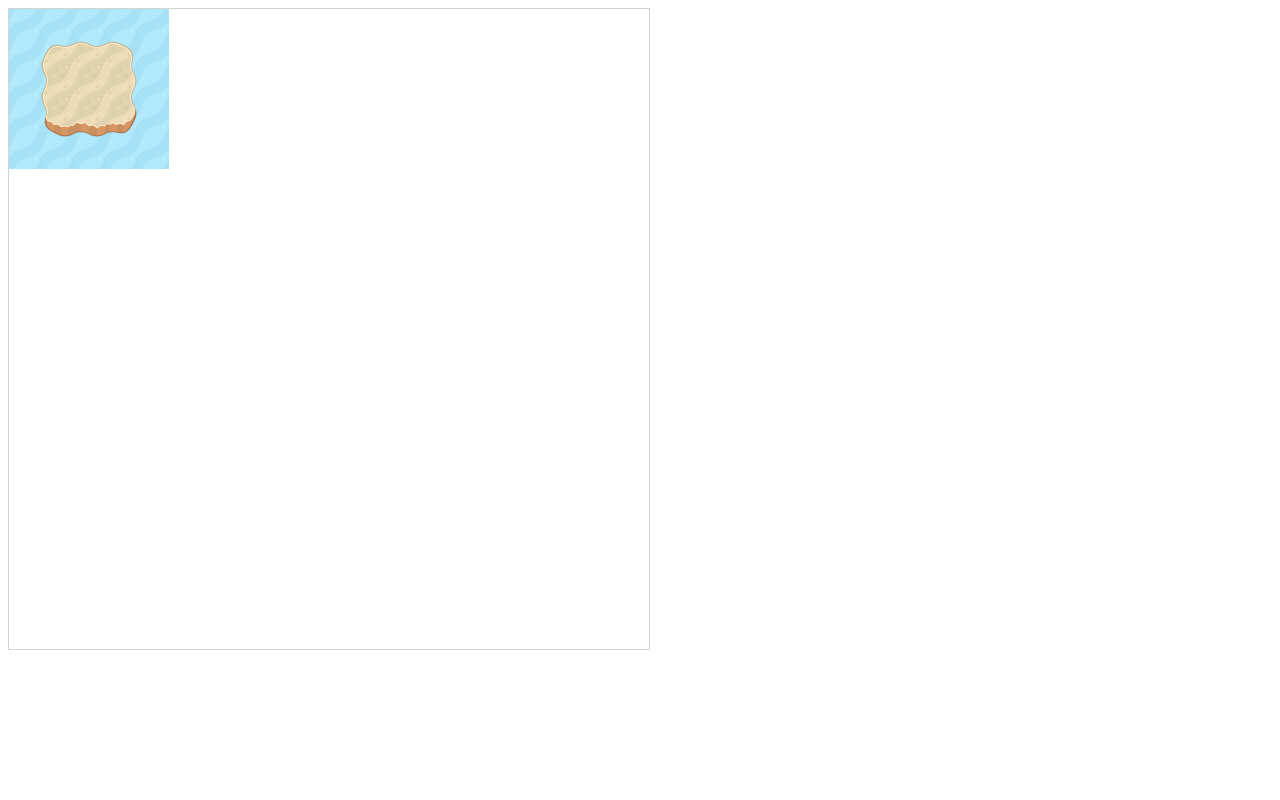
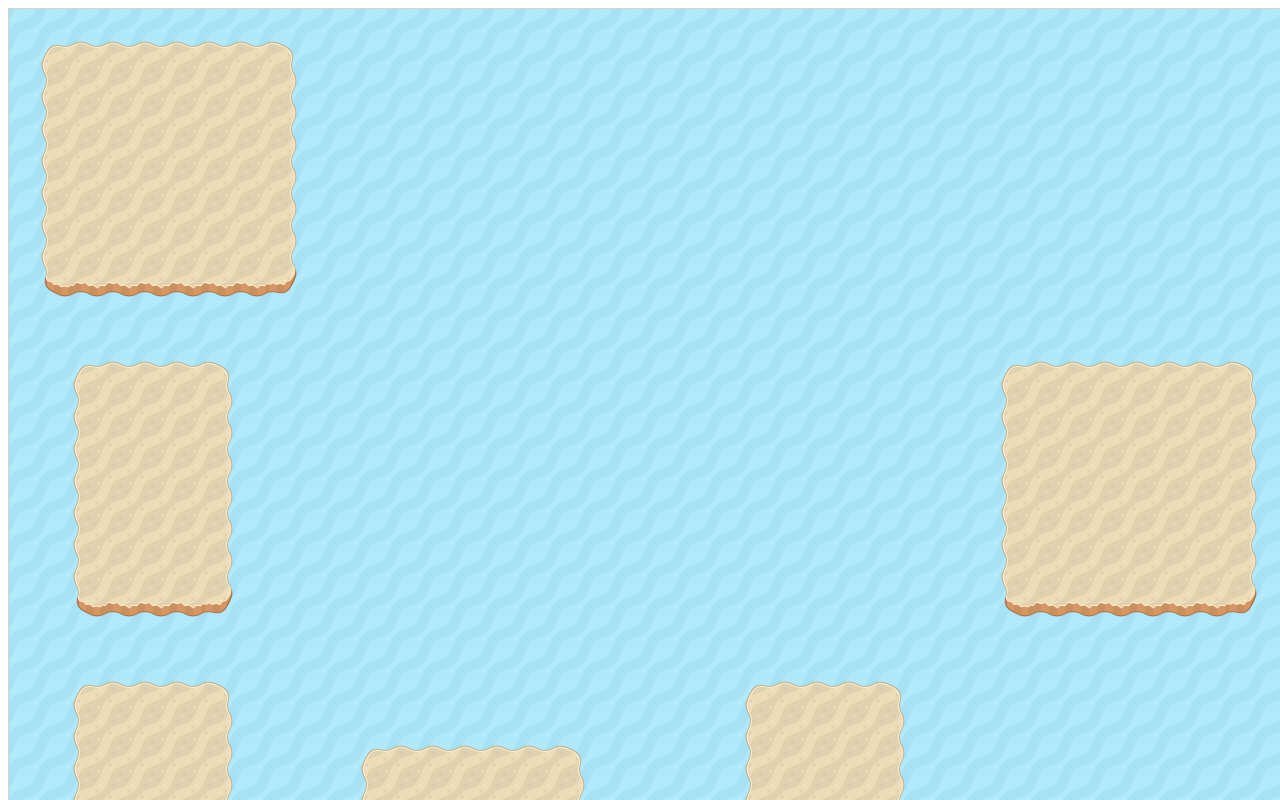
Before and after one commit to edwinla/dark-descent, a website built with webpack: page index.html in a window 1280 px wide. Shown: the top 800 px of the page. Built offline with nearby package versions, Linux system fonts and the light colour scheme.

Commit message:
Add floor procedural partition rendering

```diff
--- a/floor.js
+++ b/floor.js
@@ -11,17 +11,29 @@ import Partition from './partition';
 
 
 export default class Floor {
-  constructor(canvasEl, map, tilesSrc) {
-    this.map = map;
+  constructor(canvasEl, tilesSrc) {
     this.tilesLoaded = 0;
     this.ctx = canvasEl.getContext('2d');
     this.tiles = {};
 
+    // must be an even square for glue function to work
+    this.partitions = this.generatePartitions(16);
+    this.map = this.gluePartitions();
+
     this.loadTiles(tilesSrc);
   }
 
+  generatePartitions(num) {
+    const partitions = [];
+    for (let i = 0; i < num; i++) {
+      const partition = new Partition();
+      partitions.push(partition.grid);
+    }
+    return partitions;
+  }
+
   loadTiles(tilesSrc) {
-    const tilesSrcKeys = Object.keys(tilesSrc), tiles = {};
+    const tilesSrcKeys = Object.keys(tilesSrc);
     for (let i = 0; i < tilesSrcKeys.length; i++) {
       const tile = tilesSrcKeys[i];
       this.tiles[tile] = new Image();
@@ -30,8 +42,29 @@ export default class Floor {
         this.init(tilesSrcKeys.length);
       };
     }
+  }
 
-    return tiles;
+  gluePartitions() {
+    const rootSize = Math.sqrt(this.partitions.length);
+    let map = [];
+    let nextRows = [];
+    for (let i = 0; i < this.partitions.length; i++) {
+      if (i % 5 === 0) {
+        map = map.concat(nextRows);
+        nextRows = this.partitions[i];
+      } else {
+        nextRows = this.glue(nextRows, this.partitions[i]);
+      }
+    }
+    return map;
+  }
+
+  glue(part1, part2) {
+    const glued = [];
+    for (let i = 0; i < part1.length; i++) {
+      glued.push(part1[i].concat(part2[i]));
+    }
+    return glued;
   }
 
   init(count) {
--- a/index.html
+++ b/index.html
@@ -6,6 +6,6 @@
     <title></title>
   </head>
   <body>
-    <canvas id="main" width="640" height="640" style="border:1px solid #d3d3d3;">
+    <canvas id="main" width="1280" height="1280" style="border:1px solid #d3d3d3;">
   </body>
 </html>
--- a/index.js
+++ b/index.js
@@ -1,4 +1,5 @@
 import Floor from './floor';
+import Partition from './partition';
 
 const tilesSrc = {
   w1: "./assets/images/PNG/mapTile_187.png",
@@ -23,5 +24,7 @@ const map = [
 
 document.addEventListener('DOMContentLoaded', () => {
   const canvasEl = document.getElementById('main');
-  const floor = new Floor(canvasEl, map, tilesSrc);
+  const partition = new Partition();
+  const floor = new Floor(canvasEl, tilesSrc);
+  window.floor = floor;
 });
--- a/partition.js
+++ b/partition.js
@@ -1,14 +1,28 @@
 import Room from './room.js';
 
 export default class Partition {
-  constructor(height = 10, width = 10, gapSize = 2) {
+  constructor(height = 10, width = 10, gapSize = 1) {
     this.height = height;
     this.width = width;
     this.gapSize = gapSize;
-    // const roomChance = Math.random() * 4;
+    const roomChance = Math.random() * 4;
 
-    this.grid = this.createRoom();
-    // this.grid = roomChance > 3 ? this.createRoom() : null;
+    // this.grid = this.createRoom();
+    this.grid = roomChance > 2 ? this.createRoom() : this.solidPartition();
+  }
+
+  solidPartition() {
+    const grid = [];
+
+    for (let i = 0; i < this.height; i++) {
+      const row = [];
+      for (let j = 0; j < this.width; j++) {
+        row.push('w1');
+      }
+      grid.push(row);
+    }
+
+    return grid;
   }
 
   generate(partRoomX, partRoomY, partRoomXEnd, partRoomYEnd) {
@@ -70,34 +84,23 @@ export default class Partition {
 
   createRoom() {
     // The max dimensions of the room, where gap is on all four sides
-    const roomMaxWidth = this.width - (2 * this.gapSize); // default: 6
-    const roomMaxHeight = this.height - (2 * this.gapSize); // default: 6
+    const roomMaxWidth = this.width - (2 * this.gapSize);
+    const roomMaxHeight = this.height - (2 * this.gapSize);
 
     // Room minimum height should be at least 3 x 3
-    const roomWidth = Math.floor(Math.random() * 4) + (roomMaxWidth - 3); // default 3 - 6
-    const roomHeight = Math.floor(Math.random() * 4) + (roomMaxHeight - 3); // default 3 - 6
+    const roomWidth = Math.floor(Math.random() * 4) + (roomMaxWidth - 3);
+    const roomHeight = Math.floor(Math.random() * 4) + (roomMaxHeight - 3);
 
     // Random room placement that does not intrude partition gap
-    const partRoomX = Math.floor(Math.random() * (roomMaxWidth - roomWidth)) + this.gapSize; // default 0 - 3
-    const partRoomY = Math.floor(Math.random() * (roomMaxHeight - roomHeight)) + this.gapSize; // default 0 - 3
+    const partRoomX = Math.floor(Math.random() * (roomMaxWidth - roomWidth)) + this.gapSize;
+    const partRoomY = Math.floor(Math.random() * (roomMaxHeight - roomHeight)) + this.gapSize;
 
     // End of the room subtracts 1 because we count the initial position in size
     const partRoomXEnd = partRoomX + roomWidth - 1;
     const partRoomYEnd = partRoomY + roomHeight - 1;
-
-    this.roomMaxWidth = roomMaxWidth;
-    this.roomMaxHeight = roomMaxHeight;
-
-    this.roomWidth = roomWidth;
-    this.roomHeight = roomHeight;
-
-    this.partRoomX = partRoomX;
-    this.partRoomY = partRoomY;
 
     return this.generate(partRoomX, partRoomY, partRoomXEnd, partRoomYEnd);
   }
 
 
 }
-
-window.Partition = Partition;
```
